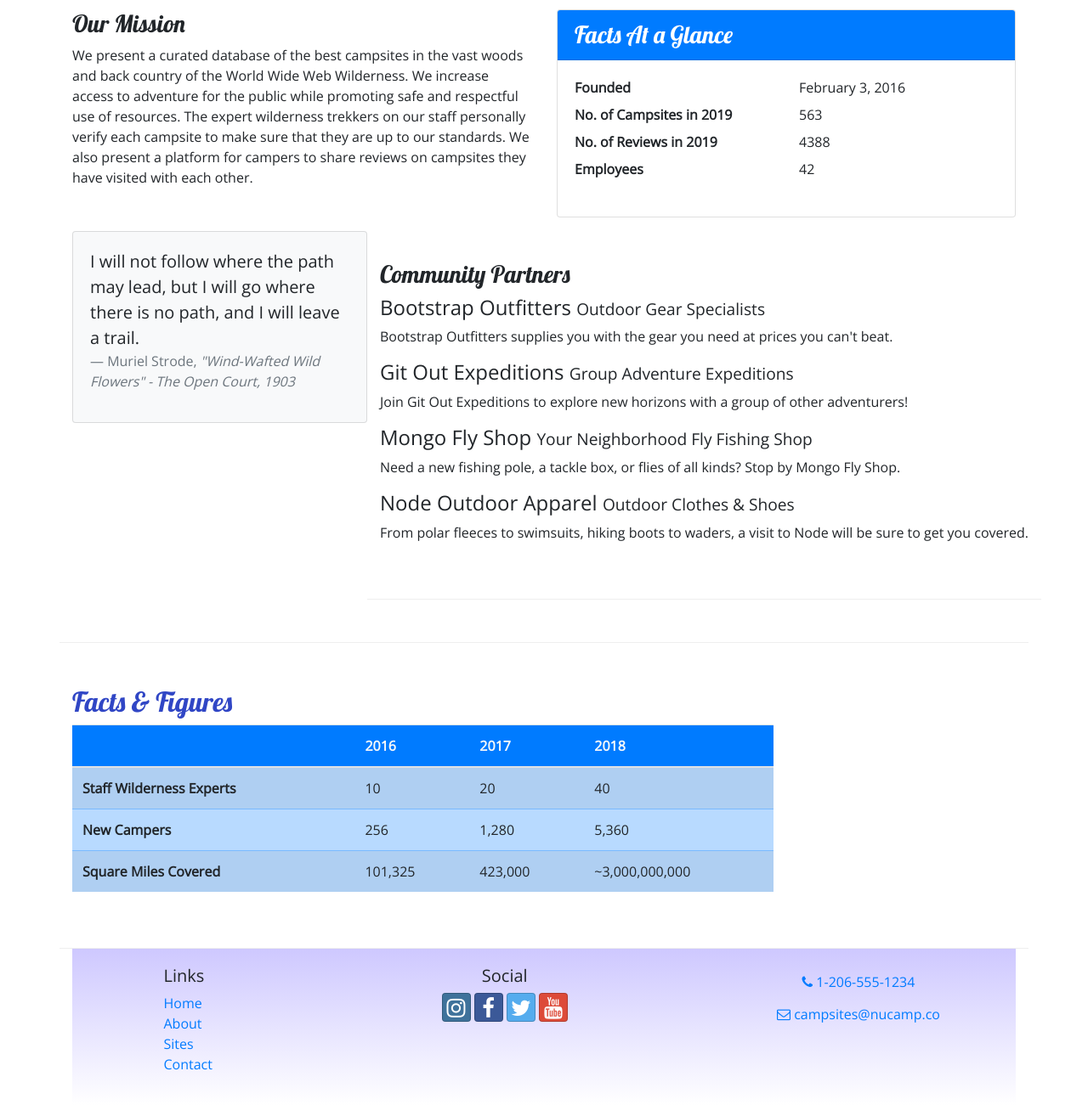
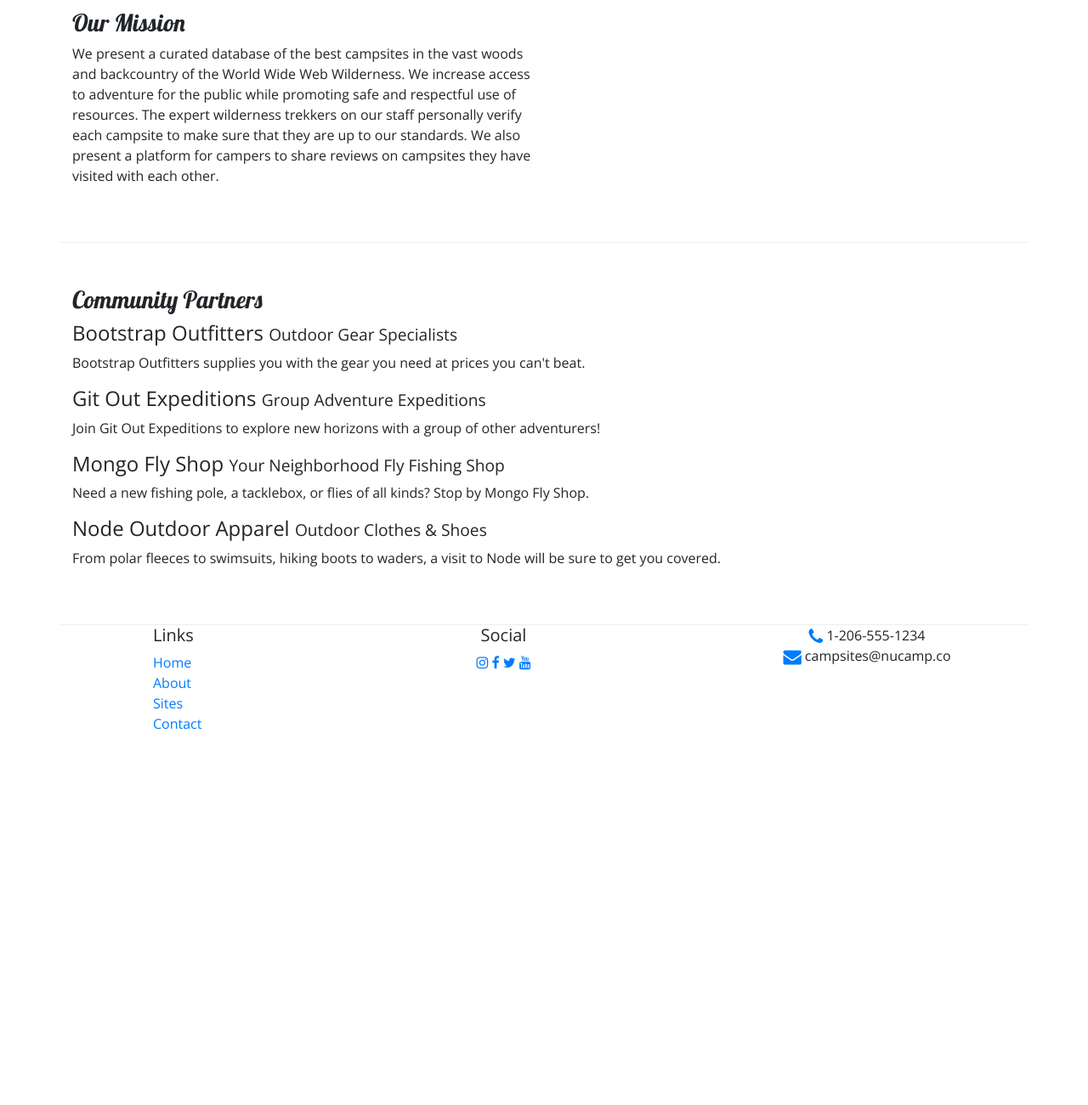
Before and after one commit to rhondashepp/nucampsite, a website: page aboutus.html in a window 1280 px wide. Shown: the part 394-1695 px from the top of the page at 85% size. After the commit the page ends 1274 px from the top, so only its background shows below. Drawn offline with nearby package versions, Linux system fonts and the light colour scheme.

Commit message:
Icon Fonts

```diff
--- a/aboutus.html
+++ b/aboutus.html
@@ -1,37 +1,26 @@
 <!DOCTYPE html>
 <html lang="en">
+
 <head>
     <!-- Required meta tags always come first -->
     <meta charset="utf-8" />
     <meta name="viewport" content="width=device-width, initial-scale=1" />
        <!-- Bootstrap CSS -->
-    <link
-      rel="stylesheet"
-      href="node_modules/bootstrap/dist/css/bootstrap.min.css"
-    />
+       <link rel="stylesheet" href="node_modules/bootstrap/dist/css/bootstrap.min.css" />
 
        <!-- Additional CSS must be placed after Bootstrap CSS -->
-    <link
-      rel="stylesheet"
-      href="node_modules/font-awesome/css/font-awesome.min.css"
-    />
-    <link rel="stylesheet" href="node_modules/bootstrap-social/bootstrap-social.css" />
-    <link
-      rel="stylesheet"
-      href="https://fonts.googleapis.com/css?family=Lobster|Open+Sans"
-    />
+       <link rel="stylesheet" href="node_modules/font-awesome/css/font-awesome.min.css" />
+       <link rel="stylesheet" href="https://fonts.googleapis.com/css?family=Lobster|Open+Sans" />
        <link rel="stylesheet" href="css/styles.css" />
 
     <title>Nucamp: A Better Way To Camp</title>
 </head>
 
 <body>
+
     <header class="jumbotron jumbotron-fluid">
         <div class="container">
             <div class="row">
-            <div class="col-4 col-sm-3 col-md-2 align-self-center">
-                <a href="index.html"><img src="img/img/logo.png" class="img-fluid" /></a>
-             </div>
                 <div class="col">
                     <h1>Nucamp</h1>
                     <h2>a better way to camp</h2>
@@ -41,17 +30,14 @@
     </header>
     <nav class="navbar navbar-expand-sm navbar-dark sticky-top">
         <div class="container">
-        <a class="navbar-brand" href="index.html"><img src="img/img/logo.png" height="30" width="30" /></a>
-        <button class="navbar-toggler" type="button" data-toggle="collapse" data-target="#nucampNavbar">
-
-
+        <button class="navbar-toggler ml-auto" type="button" data-toggle="collapse" data-target="#nucampNavbar">
             <span class="navbar-toggler-icon"></span>
         </button>
 
         <div class="collapse navbar-collapse" id="nucampNavbar">
             <ul class="navbar-nav">
 
-            <li class="nav-item active"><a class="nav-link" href="index.html"><i class="fa fa-home fa-lg"></i>Home</a></li>
+                <li class="nav-item active"><a class="nav-link" href="index.html"><i class="fa fa-home fa-lg"></i> Home</a></li>
                 <li class="nav-item"><a class="nav-link" href="aboutus.html"><i class="fa fa-info fa-lg"></i> About</a></li>
                 <li class="nav-item"><a class="nav-link" href="#"><i class="fa fa-list fa-lg"></i> Sites</a></li>
                 <li class="nav-item"><a class="nav-link" href="contactus.html"><i class="fa fa-address-card fa-lg"></i> Contact</a></li>
@@ -73,114 +59,28 @@
         </div>
 
         <div class="row row-content">
-        <div class="col-sm-6">
+            <div class="col col-sm-6">
                 <h3>Our Mission</h3>
-            <p>We present a curated database of the best campsites in the vast woods and back country of the World Wide Web Wilderness. We increase access to adventure for the public while promoting safe and respectful use of resources. The expert wilderness trekkers on our staff personally verify each campsite to make sure that they are up to our standards. We also present a platform for campers to share reviews on campsites they have visited with  each other.</p>
-        </div>
-
-
-        <div class="col-sm-6">
-            <div class="card">
-                <h3 class="card-header bg-primary text-white">Facts At a Glance</h3>
-                <div class="card-body">
-                    <dl class="row">
-                        <dt class="col-6">Founded</dt>
-                        <dd class="col-6">February 3, 2016</dd>
-                        <dt class="col-6">No. of Campsites in 2019</dt>
-                        <dd class="col-6">563</dd>
-                        <dt class="col-6">No. of Reviews in 2019</dt>
-                        <dd class="col-6">4388</dd>
-                        <dt class="col-6">Employees</dt>
-                        <dd class="col-6">42</dd>
-                    </dl>
+                <p>We present a curated database of the best campsites in the vast woods and backcountry of the World Wide Web Wilderness. We increase access to adventure for the public while promoting safe and respectful use of resources. The expert wilderness trekkers on our staff personally verify each campsite to make sure that they are up to our standards. We also present a platform for campers to share reviews on campsites they have visited with each other.</p>
             </div>
         </div>
-        </div>
-        <div class="col">
-            <div class="card bg-light mt-3">
-                <blockquote class="blockquote card-body">
-                    <p class="mb-0">I will not follow where the path may lead, but I will go where there is no path, and I will leave a trail.</p>
-                    <footer class="blockquote-footer">Muriel Strode,
-                        <cite title="Source Title">"Wind-Wafted Wild Flowers" -
-                            The Open Court, 1903
-                        </cite>
-                    </footer>
-                </blockquote>
-            </div>
-        </div>
-
 
         <div class="row row-content">
             <div class="col">
                 <h3>Community Partners</h3>
                 <h4>Bootstrap Outfitters <small>Outdoor Gear Specialists</small></h4>
-          <p class="d-none d-sm-block">
-            Bootstrap Outfitters supplies you with the gear you need at prices
-            you can't beat.
-          </p>
-          <h4>
-            Git Out Expeditions <small>Group Adventure Expeditions</small>
-          </h4>
-          <p class="d-none d-sm-block">
-            Join Git Out Expeditions to explore new horizons with a group of
-            other adventurers!
-          </p>
-          <h4>
-            Mongo Fly Shop <small>Your Neighborhood Fly Fishing Shop</small>
-          </h4>
-          <p class="d-none d-sm-block">
-            Need a new fishing pole, a tackle box, or flies of all kinds? Stop by
-            Mongo Fly Shop.
-          </p>
+                <p class="d-none d-sm-block">Bootstrap Outfitters supplies you with the gear you need at prices you can't beat.</p>
+                <h4>Git Out Expeditions <small>Group Adventure Expeditions</small></h4>
+                <p class="d-none d-sm-block">Join Git Out Expeditions to explore new horizons with a group of other adventurers!</p>
+                <h4>Mongo Fly Shop <small>Your Neighborhood Fly Fishing Shop</small></h4>
+                <p class="d-none d-sm-block">Need a new fishing pole, a tacklebox, or flies of all kinds? Stop by Mongo Fly Shop.</p>
                 <h4>Node Outdoor Apparel <small>Outdoor Clothes & Shoes</small></h4>
-          <p class="d-none d-sm-block">
-            From polar fleeces to swimsuits, hiking boots to waders, a visit to
-            Node will be sure to get you covered.
-          </p>
+                <p class="d-none d-sm-block">From polar fleeces to swimsuits, hiking boots to waders, a visit to Node will be sure to get you covered.</p>
             </div>
         </div>
     </div>
 
-
-    <div class="row row-content">
-        <div class="col-sm-9">
-            <h2>Facts &amp; Figures</h2>
-            <div class="table-responsive">
-                <table class="table table-striped">
-                    <thead>
-                        <tr class="bg-primary text-light">
-                            <th></th>
-                            <th>2016</th>
-                            <th>2017</th>
-                            <th>2018</th>
-                        </tr>
-                    </thead>
-                    <tbody class="table-primary">
-                        <tr>
-                            <th>Staff Wilderness Experts</th>
-                            <td>10</td>
-                            <td>20</td>
-                            <td>40</td>
-                        </tr>
-                        <tr>
-                            <th>New Campers</th>
-                            <td>256</td>
-                            <td>1,280</td>
-                            <td>5,360</td>
-                        </tr>
-                        <tr>
-                            <th>Square Miles Covered</th>
-                            <td>101,325</td>
-                            <td>423,000</td>
-                            <td>~3,000,000,000</td>
-                        </tr>
-                    </tbody>
-                </table>
-            </div>
-        </div>
-   </div>
-
-    <footer class="site-footer">
+    <footer>
         <div class="container">
             <div class="row">
                 <div class="col-4 col-sm-2 offset-1">
@@ -189,27 +89,30 @@
                         <li><a href="index.html">Home</a></li>
                         <li><a href="aboutus.html">About</a></li>
                         <li><a href="#">Sites</a></li>
-              <li><a href="contactus.html">Contact</a></li>
+                      <li><a href="#">Contact</a></li>
                     </ul>
                 </div>
                 <div class="col-6 col-sm-5 text-center">
                     <h5>Social</h5>
-            <a class="btn btn-social-icon btn-instagram" href="http://instagram.com/"><i class="fa fa-instagram"></i></a>
-            <a class="btn btn-social-icon btn-facebook" href="http://facebook.com/"><i class="fa fa-facebook"></i></a>
-            <a class="btn btn-social-icon btn-twitter" href="http://twitter.com/"><i class="fa fa-twitter"></i></a>
-            <a class="btn btn-social-icon btn-google" href="http://youtube.com/"><i class="fa fa-youtube"></i></a>
+                    <a href="http://instagram.com/"><i class="fa fa-instagram"></i></a>
+                    <a href="http://facebook.com/"><i class="fa fa-facebook"></i></a>
+                    <a href="http://twitter.com/"><i class="fa fa-twitter"></i></a>
+                    <a href="http://youtube.com/"><i class="fa fa-youtube"></i></a>
                 </div>
                 <div class="col-sm-4 text-center">
-            <a role="button" class="btn btn-link" href="tel:+12065551234"><i class="fa fa-phone"></i> 1-206-555-1234</a><br />
-                    <a role="button" class="btn btn-link" href="mailto:campsites@nucamp.co"><i class="fa fa-envelope-o"></i> campsites@nucamp.co</a>
+                    <i class="fa fa-phone fa-lg text-primary"></i> 1-206-555-1234<br />
+                      <i class="fa fa-envelope fa-lg text-primary"></i> campsites@nucamp.co
                 </div>
            </div>
       </div>
+
     </footer>
 
      <!-- jQuery must come first, then Popper.js, then the Bootstrap JavaScript plugins.-->
      <script src="node_modules/jquery/dist/jquery.slim.min.js"></script>
      <script src="node_modules/popper.js/dist/umd/popper.min.js"></script>
      <script src="node_modules/bootstrap/dist/js/bootstrap.min.js"></script>
+
 </body>
+
 </html>
```
Also changed, not shown: index.html (+20 -93 lines). Lines whose indentation alone changed are shown as unchanged.
